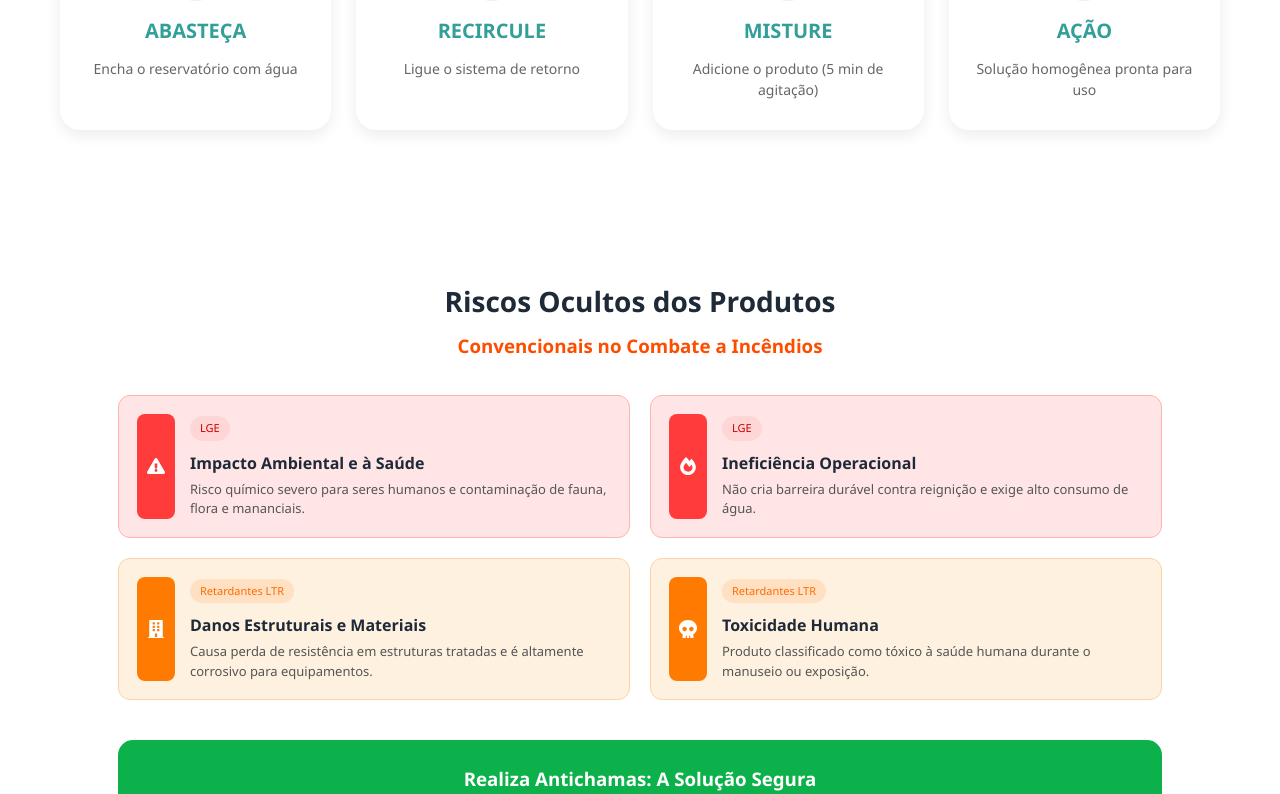
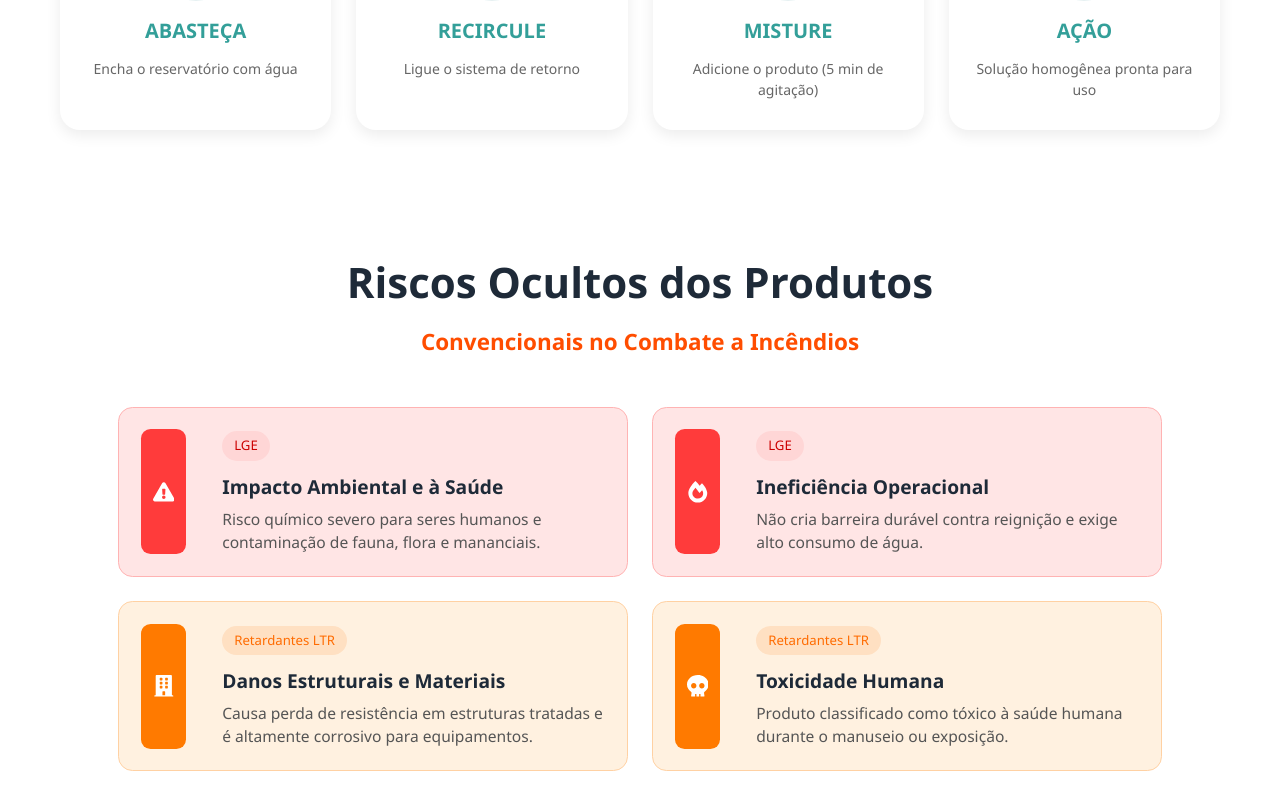
Before and after one commit to gabriellylucas/site-realiza-frontend, a React (Vite) app: page / in a window 1280 px wide. Shown: the part 2926-3720 px from the top of the page. Built offline with nearby package versions, Linux system fonts and the light colour scheme.

Commit message:
ajustes pagina risco

```diff
--- a/src/ProdutoAcao.css
+++ b/src/ProdutoAcao.css
@@ -239,12 +239,13 @@
 
 .riscos {
   background: #ffffff;
-  padding: 50px 5%;
+  padding: 0px 5%;
+  zoom: 120%;
 }
 
 .riscos .titulo {
   text-align: center;
-  font-size: 28px;
+  font-size: 35px;
   color: #1e2a38;
   margin-bottom: 10px;
 }
@@ -252,7 +253,7 @@
 .riscos .subtitulo {
   text-align: center;
   color: #ff4d00;
-  margin-bottom: 35px;
+  margin-bottom: 40px;
 }
 
 .riscos .grid-riscos {
@@ -261,14 +262,12 @@
   gap: 20px;
 }
 
-/* Aqui é onde o conflito acontecia.
-   Adicionando .riscos na frente, ele ignora os cards da galeria */
 .riscos .card {
   display: flex;
-  gap: 15px;
+  gap: 30px;
   padding: 18px;
   border-radius: 12px;
-  height: auto; /* Garante que não herde os 300px da galeria */
+  height: auto;
   cursor: default;
 }
 
```
